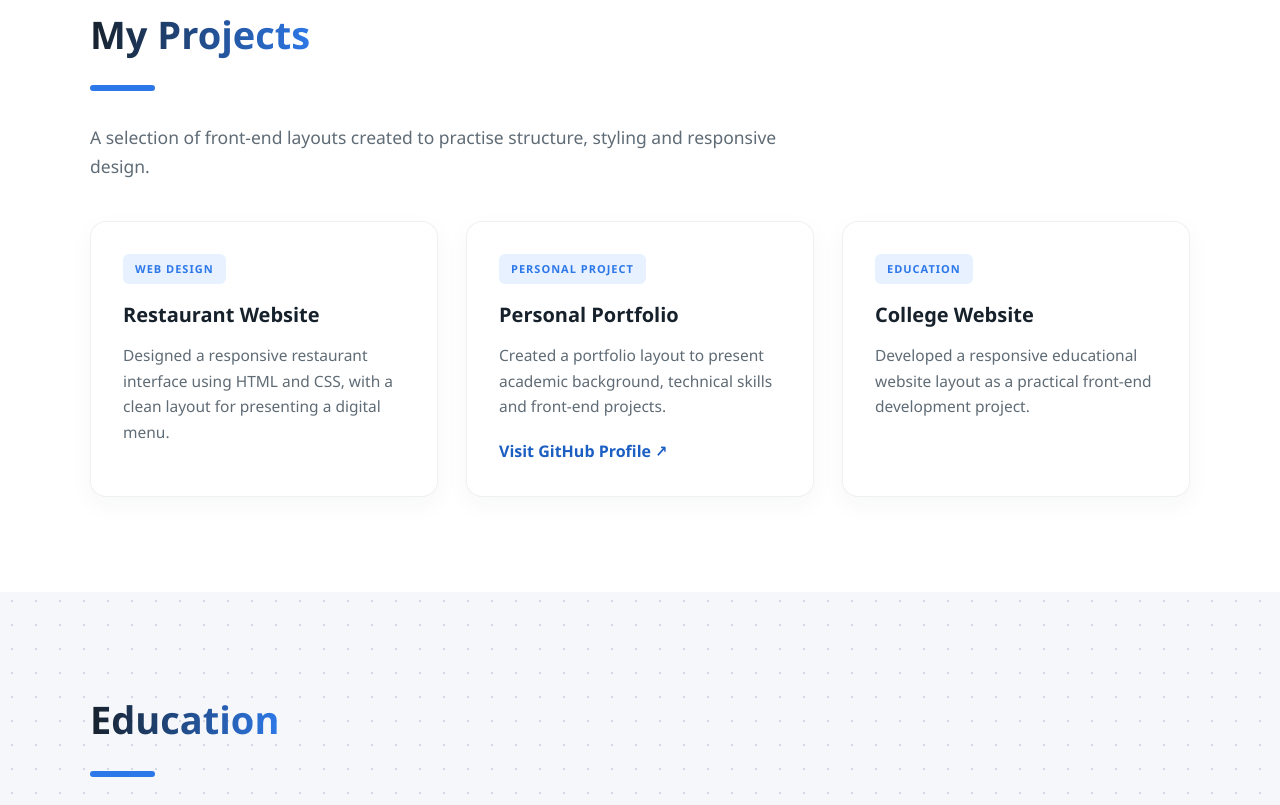
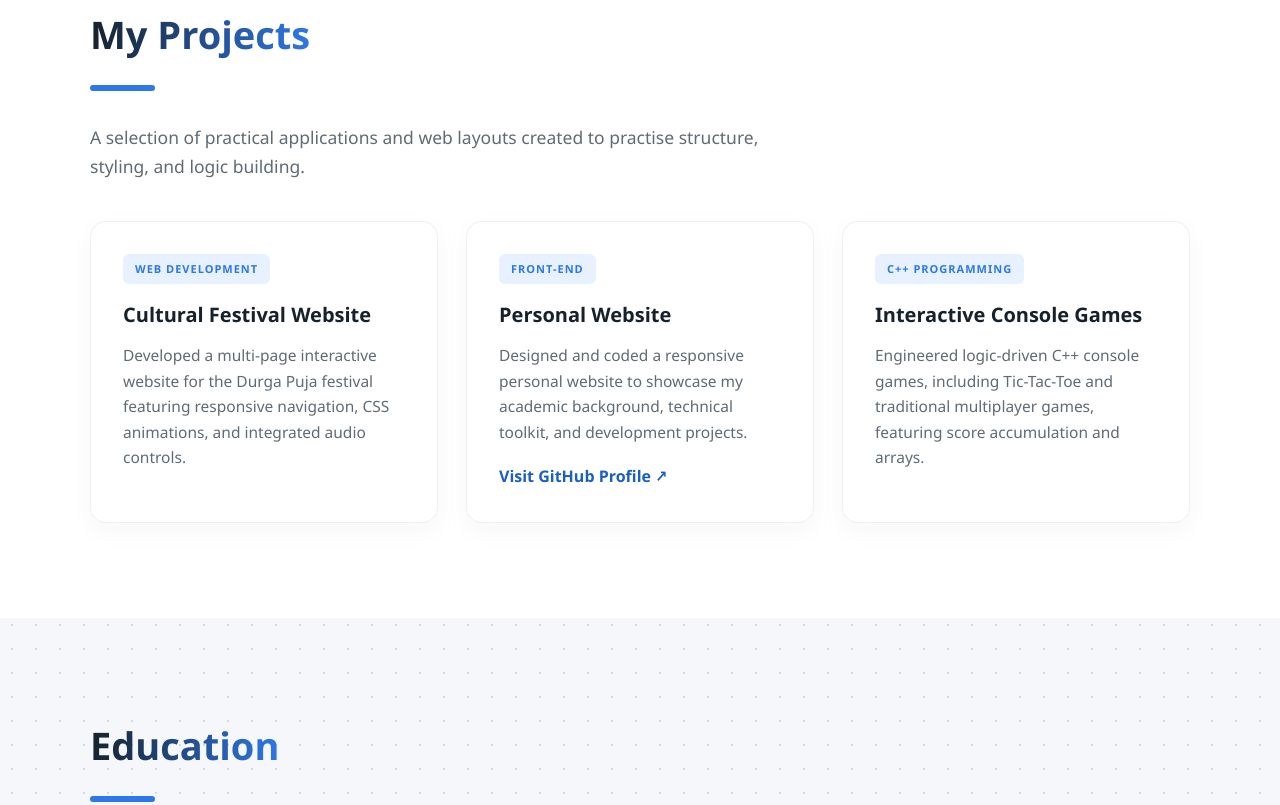
Before and after one commit to apsnidhi123/CODSOFT_TASKSNO, a plain HTML site: page index.html in a window 1280 px wide. Shown: the part 2099-2904 px from the top of the page. Drawn offline with Linux system fonts and the light colour scheme.

Commit message:
index.html

```diff
--- a/index.html
+++ b/index.html
@@ -358,7 +358,7 @@ section {
 }
 
 .avatar-container {
-    width: 280px; /* Increased size to better display the portrait */
+    width: 280px;
     aspect-ratio: 1;
     margin: auto;
     position: relative;
@@ -391,14 +391,14 @@ section {
     width: 100%;
     height: 100%;
     object-fit: cover;
-    object-position: center 10%; /* Frames the face nicely */
-    transform: scale(1.1); /* Slight zoom to remove edges */
+    object-position: center 10%;
+    transform: scale(1.1);
     display: block;
     transition: transform 0.5s ease;
 }
 
 .avatar-container-inner:hover .avatar-img {
-    transform: scale(1.15); /* Adds a nice hover effect */
+    transform: scale(1.15);
 }
 
 .about-copy p {
@@ -452,7 +452,9 @@ section {
     overflow: hidden;
 }
 
-.skill-card::before {
+.skill-card::before,
+.project-card::before,
+.info-card::before {
     content: '';
     position: absolute;
     top: 0;
@@ -464,7 +466,9 @@ section {
     transition: opacity 0.3s ease;
 }
 
-.skill-card:hover::before {
+.skill-card:hover::before,
+.project-card:hover::before,
+.info-card:hover::before {
     opacity: 1;
 }
 
@@ -873,7 +877,7 @@ in my academic and personal projects.
 </div>
 </section>
 
-<!-- PROJECTS -->
+<!-- PROJECTS (UPDATED WITH REAL PROJECTS) -->
 <section id="projects" class="soft">
 <div class="container">
 
@@ -881,27 +885,25 @@ in my academic and personal projects.
 <div class="section-line"></div>
 
 <p class="intro">
-A selection of front-end layouts created to practise
-structure, styling and responsive design.
+A selection of practical applications and web layouts created to practise
+structure, styling, and logic building.
 </p>
 
 <div class="projects-grid" style="margin-top:40px">
 
 <div class="project-card">
-<div class="tag">WEB DESIGN</div>
-<h3>Restaurant Website</h3>
+<div class="tag">WEB DEVELOPMENT</div>
+<h3>Cultural Festival Website</h3>
 <p>
-Designed a responsive restaurant interface using HTML
-and CSS, with a clean layout for presenting a digital menu.
+Developed a multi-page interactive website for the Durga Puja festival featuring responsive navigation, CSS animations, and integrated audio controls.
 </p>
 </div>
 
 <div class="project-card">
-<div class="tag">PERSONAL PROJECT</div>
-<h3>Personal Portfolio</h3>
+<div class="tag">FRONT-END</div>
+<h3>Personal Website</h3>
 <p>
-Created a portfolio layout to present academic background,
-technical skills and front-end projects.
+Designed and coded a responsive personal website to showcase my academic background, technical toolkit, and development projects.
 </p>
 <a class="text-link"
 href="https://apsnidhi123.github.io/nidhi"
@@ -911,11 +913,10 @@ Visit GitHub Profile ↗
 </div>
 
 <div class="project-card">
-<div class="tag">EDUCATION</div>
-<h3>College Website</h3>
+<div class="tag">C++ PROGRAMMING</div>
+<h3>Interactive Console Games</h3>
 <p>
-Developed a responsive educational website layout as
-a practical front-end development project.
+Engineered logic-driven C++ console games, including Tic-Tac-Toe and traditional multiplayer games, featuring score accumulation and arrays.
 </p>
 </div>
 
```
